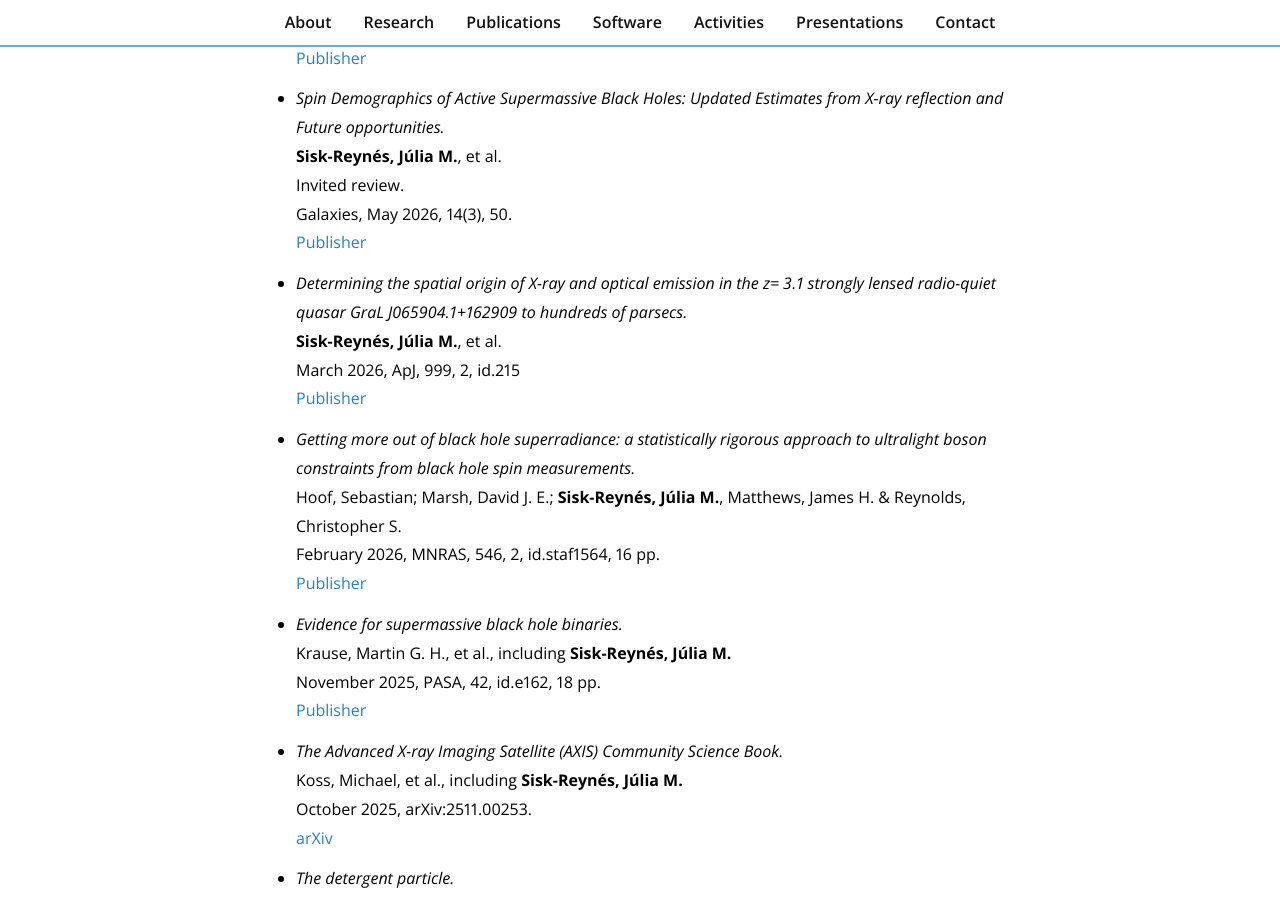
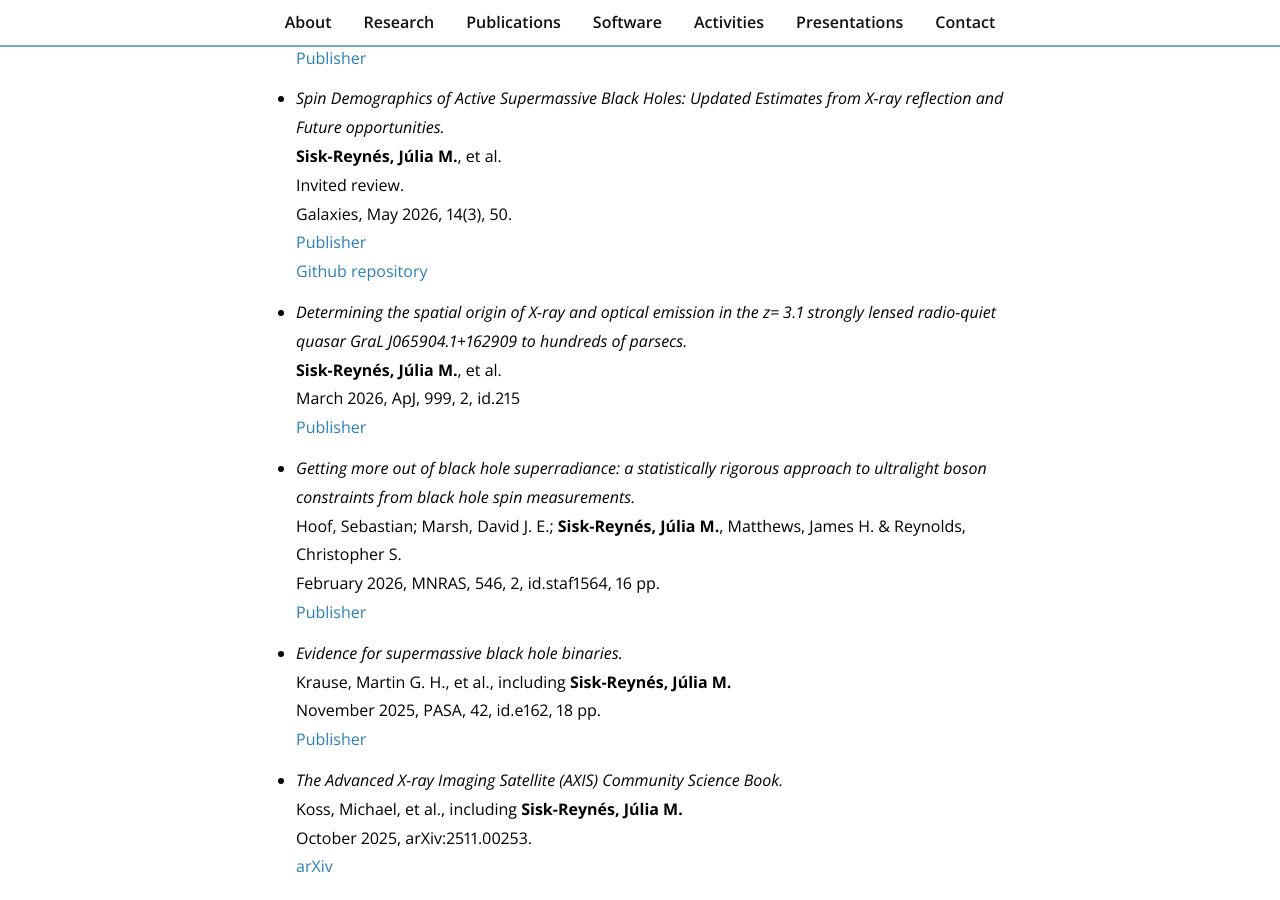
Before and after one commit to jsiskreynes-astro/jsiskreynes-astro.github.io, a Jekyll site: the page built from publications.md, in a window 1280 px wide and 900 px high, scrolled down 464 px. Built offline with Jekyll 4.4.1, drawn with Linux system fonts in a browser that asks for light colours; nearby versions of some CDN libraries.

Commit message:
Update publications.md

```diff
--- a/publications.md
+++ b/publications.md
@@ -21,6 +21,7 @@ September 2026, MNRAS, 551, 2, id.stag1417, 17 pp. <br>
 Invited review. <br>
 Galaxies, May 2026, 14(3), 50. <br>
 [Publisher](https://www.mdpi.com/2075-4434/14/3/50) <br>
+[Github repository](https://github.com/joanna-pk/xray-reflection-spin-repository) <br>
 
 - *Determining the spatial origin of X-ray and optical emission in the z= 3.1 strongly lensed radio-quiet quasar GraL J065904.1+162909 to hundreds of parsecs.*  <br>
 **Sisk-Reynés, Júlia M.**, et al. <br>
```
